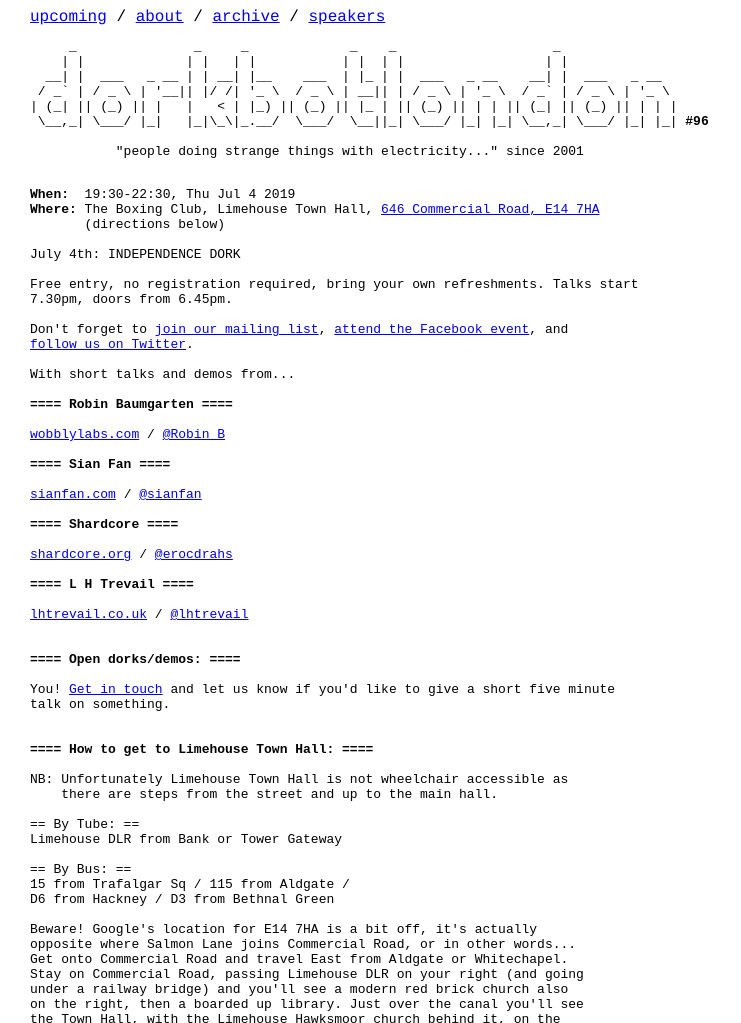
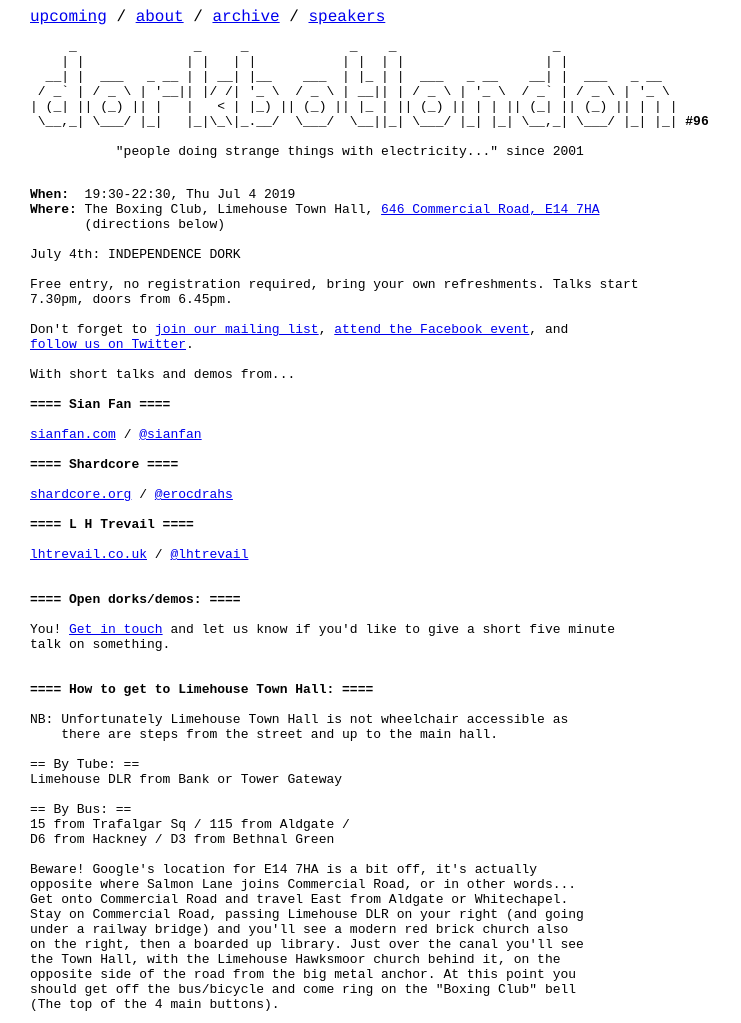
Before and after one commit to dorkbotlondon/dorkbotlondon.github.io, a Jekyll site: the page built from _posts/2019-07-04-96.html, in a window 1280 px wide, cut to the strip 0-1023 px from the top of the page. Shown: the whole strip, without its empty margins (0-741 px from the left). Built offline with Jekyll 4.4.1, drawn with Linux system fonts in a browser that asks for light colours; Markdown is read by kramdown in place of the engine named in the settings; a script that is not in the unit is left out.

Commit message:
Robin can't make it

```diff
--- a/_posts/2019-07-04-96.html
+++ b/_posts/2019-07-04-96.html
@@ -17,10 +17,6 @@ Don't forget to <a href="http://dorkbotlondon.us11.list-manage.com/subscribe?u=c
 
 With short talks and demos from...
 
-<b>==== Robin Baumgarten ====</b>
-
-<a href="http://wobblylabs.com/projects/wobblegarden">wobblylabs.com</a> / <a href="https://twitter.com/Robin_B">@Robin_B</a>
-
 <b>==== Sian Fan ====</b>
 
 <a href="https://www.sianfan.com">sianfan.com</a> / <a href="https://twitter.com/sianfan">@sianfan</a>
```
